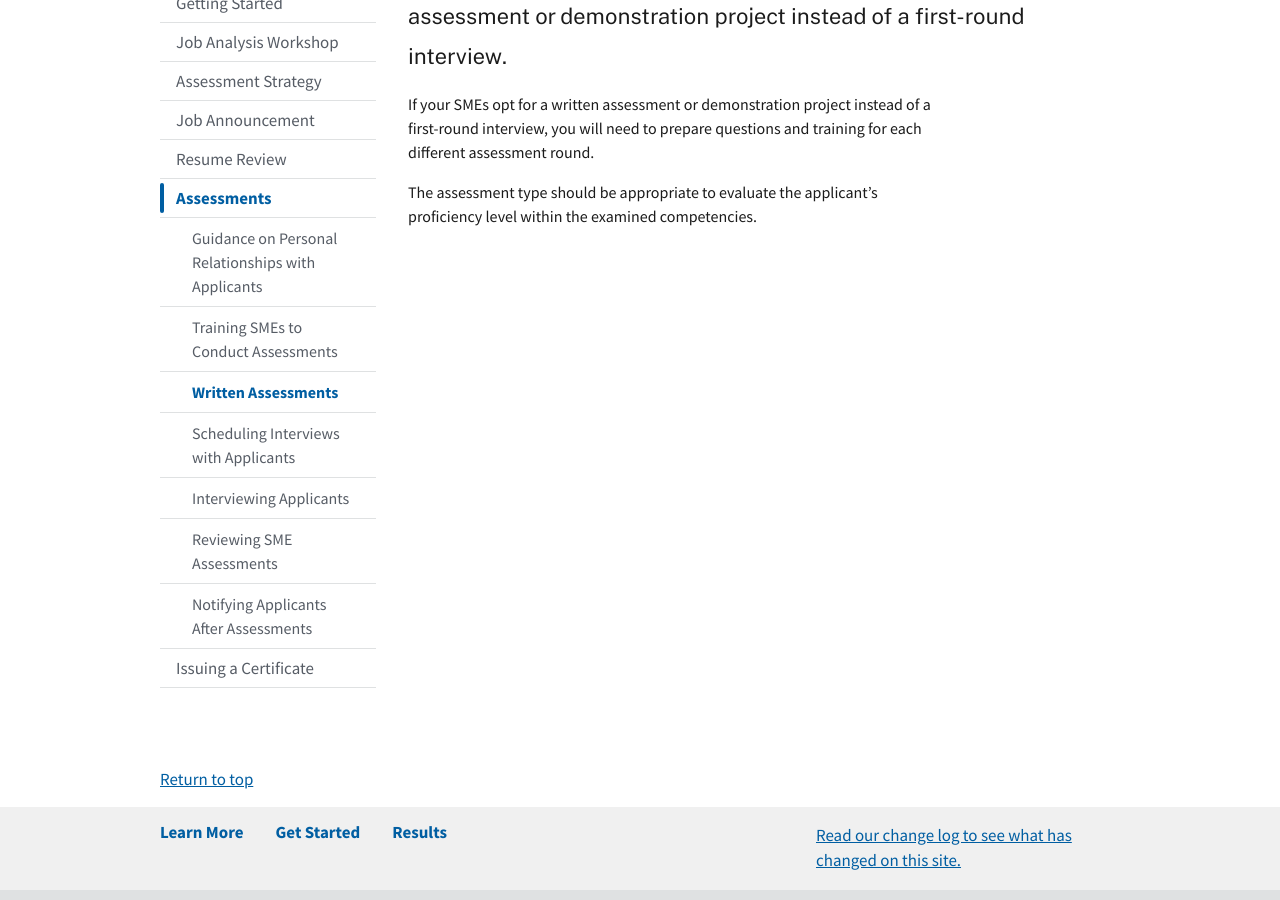
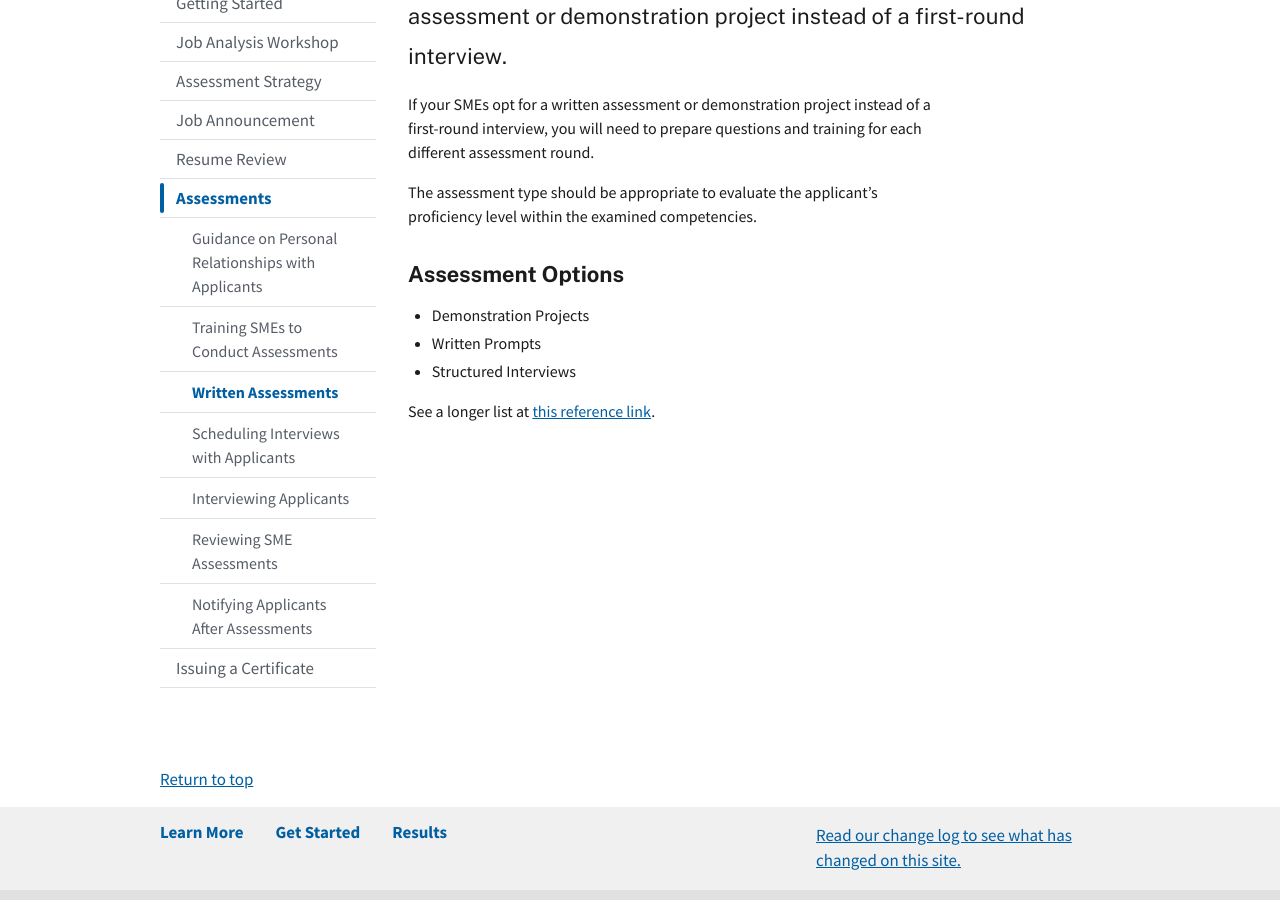
Before and after one commit to usds/SME-QA-Website, a Jekyll site: the page built from pages/phases/assessments/written-assessments.md, in a window 1280 px wide and 900 px high, scrolled down 417 px. Built offline with Jekyll 4.4.1, drawn with Linux system fonts in a browser that asks for light colours.

Commit message:
Update written-assessments.md

```diff
--- a/pages/phases/assessments/written-assessments.md
+++ b/pages/phases/assessments/written-assessments.md
@@ -16,3 +16,11 @@ intro: During job analysis, SMEs and HR may decide to do a written assessment or
 If your SMEs opt for a written assessment or demonstration project instead of a first-round interview, you will need to prepare questions and training for each different assessment round.
 
 The assessment type should be appropriate to evaluate the applicant's proficiency level within the examined competencies.
+
+### Assessment Options
+
+- Demonstration Projects
+- Written Prompts
+- Structured Interviews
+
+See a longer list at [this reference link](https://www.opm.gov/policy-data-oversight/assessment-and-selection/other-assessment-methods/).
```
